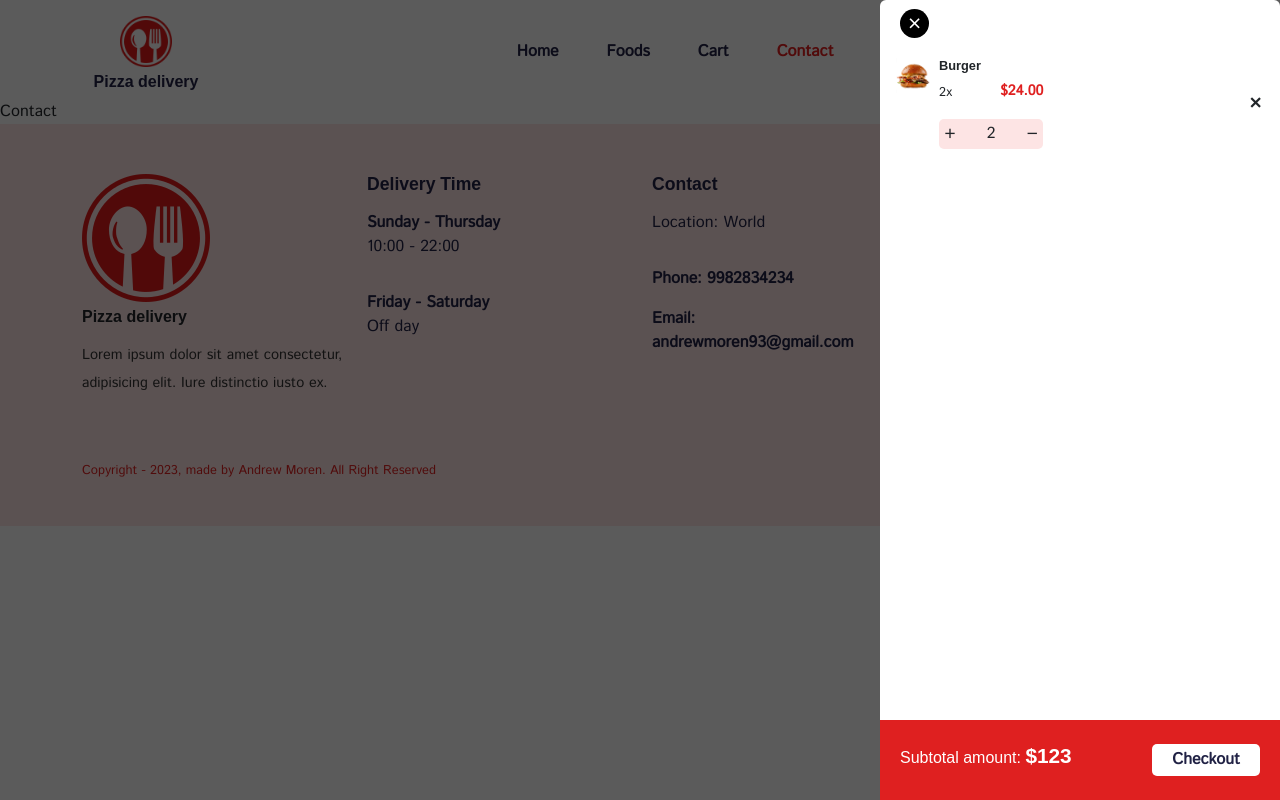
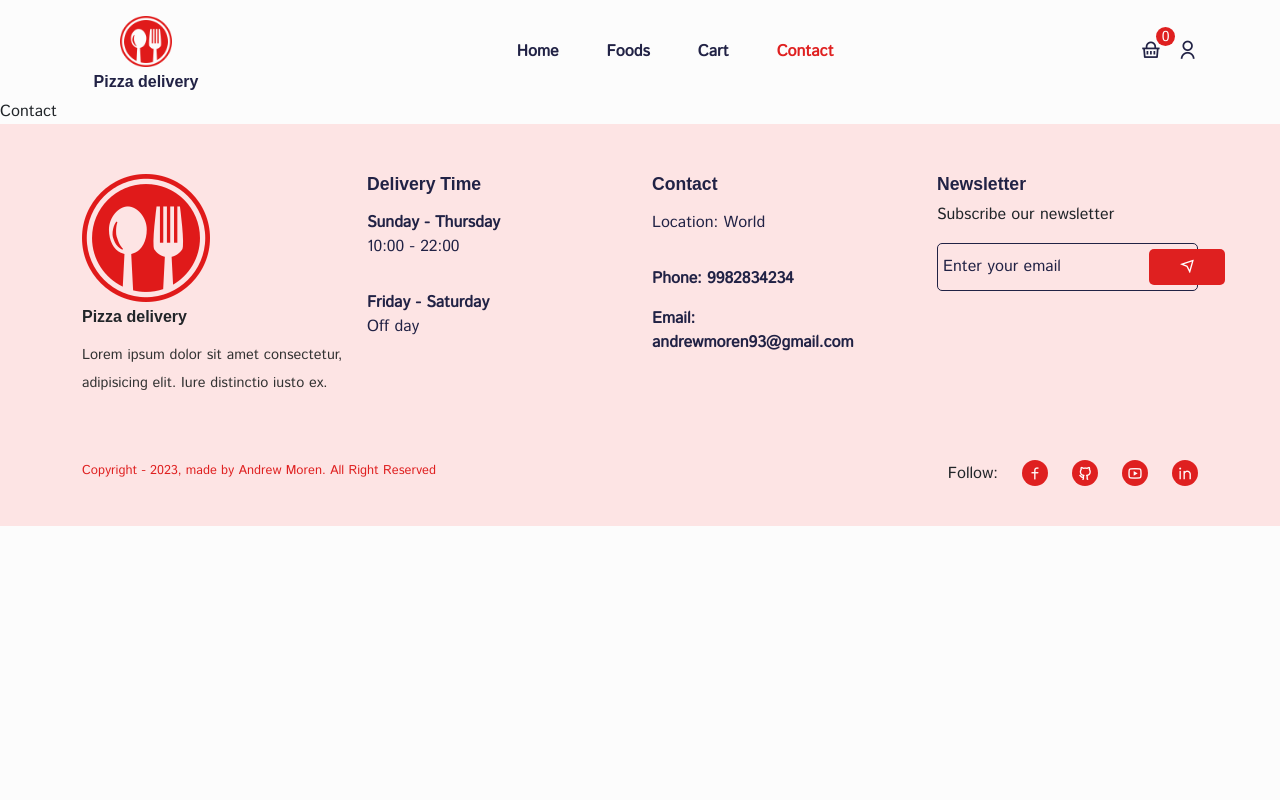
Before and after one commit to Andrewmoren/e_commerce_pizza, a React (Create React App) app: page /contact in a window 1280 px wide. Built offline with nearby package versions, Linux system fonts and the light colour scheme; a web font is replaced by a local one.

Commit message:
toogle cart

```diff
--- a/src/components/Header/Header.jsx
+++ b/src/components/Header/Header.jsx
@@ -3,7 +3,9 @@
 import { Container } from "reactstrap";
 import logo from "../../assets/images/res-logo.png";
 import { NavLink, Link } from "react-router-dom";
-import { useSelector } from "react-redux";
+import { useSelector, useDispatch } from "react-redux";
+
+import { cartUiActions } from "../../store/shopping-cart/cartUiSlice";
 
 import "../../styles/header.css";
 
@@ -28,10 +30,15 @@
 const Header = () => {
   const menuRef = useRef(null);
   const headerRef = useRef(null);
+  const dispatch = useDispatch();
 
   const totalQuantity = useSelector((state) => state.cart.totalQuantity);
 
   const toogleMenu = () => menuRef.current.classList.toggle("show__menu");
+
+  const toogleCart = () => {
+    dispatch(cartUiActions.toggle());
+  };
 
   const stickyHeaderFunc = () => {
     window.addEventListener("scroll", () => {
@@ -80,7 +87,7 @@
 
           {/* nav */}
           <div className="nav__right d-flex align-items-center gap-3">
-            <span className="cart__icon">
+            <span className="cart__icon" onClick={toogleCart}>
               <i className="ri-shopping-basket-line"></i>
               <span className="cart__badge">{totalQuantity}</span>
             </span>
--- a/src/components/Layout/Layout.js
+++ b/src/components/Layout/Layout.js
@@ -4,13 +4,16 @@
 import Footer from "../Footer/Footer";
 import Routers from "../../routes/Routers";
 import Carts from "../UI/cart/Carts";
+import { useSelector } from "react-redux";
 
 const Layout = () => {
+  const showCart = useSelector((state) => state.cartUi.cartIsVisible);
   return (
     <div>
       <Header />
 
-      <Carts />
+      {showCart && <Carts />}
+
       <div>
         <Routers />
       </div>
```
